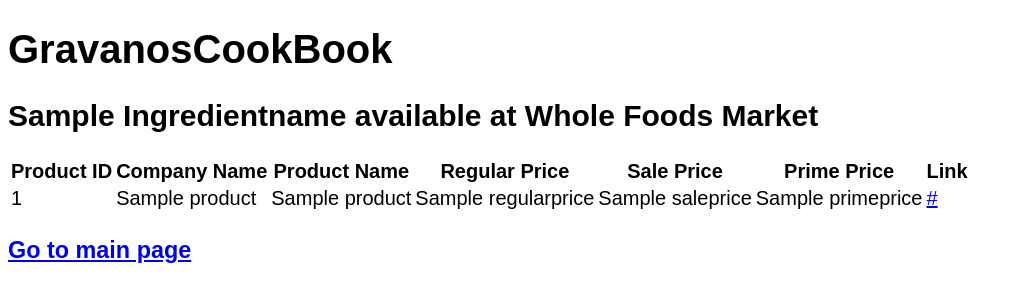
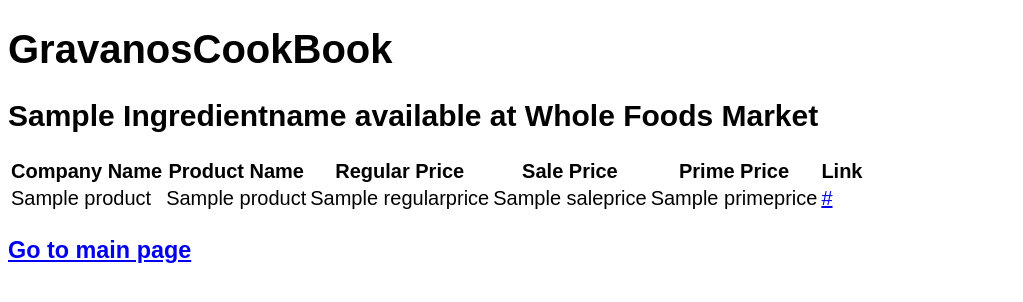
Before and after one commit to jonghyun-joann-lee/cs4111-Cookbook, a Flask app: template templates/ingredient.html in a window 1280 px wide. Shown: the top 302 px of the page, without its empty margins (0-1023 px from the left). Run offline with Flask 3, Linux system fonts and the light colour scheme; the template is opened without the code that fills it: most values are stand-ins (such as "Sample title", 1, 10 or a date in 2020); parts of the project's set-up code (start-up, migrations or seed data) failed here and were passed over.

Commit message:
Fixed minor error

```diff
--- a/templates/ingredient.html
+++ b/templates/ingredient.html
@@ -8,7 +8,7 @@
   </style>
 
 <head>
-    <title>GravanosCookBook - {{ ingredientname }}</title>
+    <title>GravanosCookBook - {{ ingredientname.title() }}</title>
 </head>
 
 <body>
@@ -18,7 +18,6 @@
 
         <table>
             <tr>
-            <th>Product ID</th>
             <th>Company Name</th>
             <th>Product Name</th>
             <th>Regular Price</th>
@@ -29,7 +28,6 @@
 
             {% for product_id, product in products.items() %}
                 <tr>
-                <td>{{ product_id }}</td>
                 <td>{{ product.companyname }}</td>
                 <td>{{ product.productname }}</td>
                 <td>{{ product.regularprice }}</td>
```
